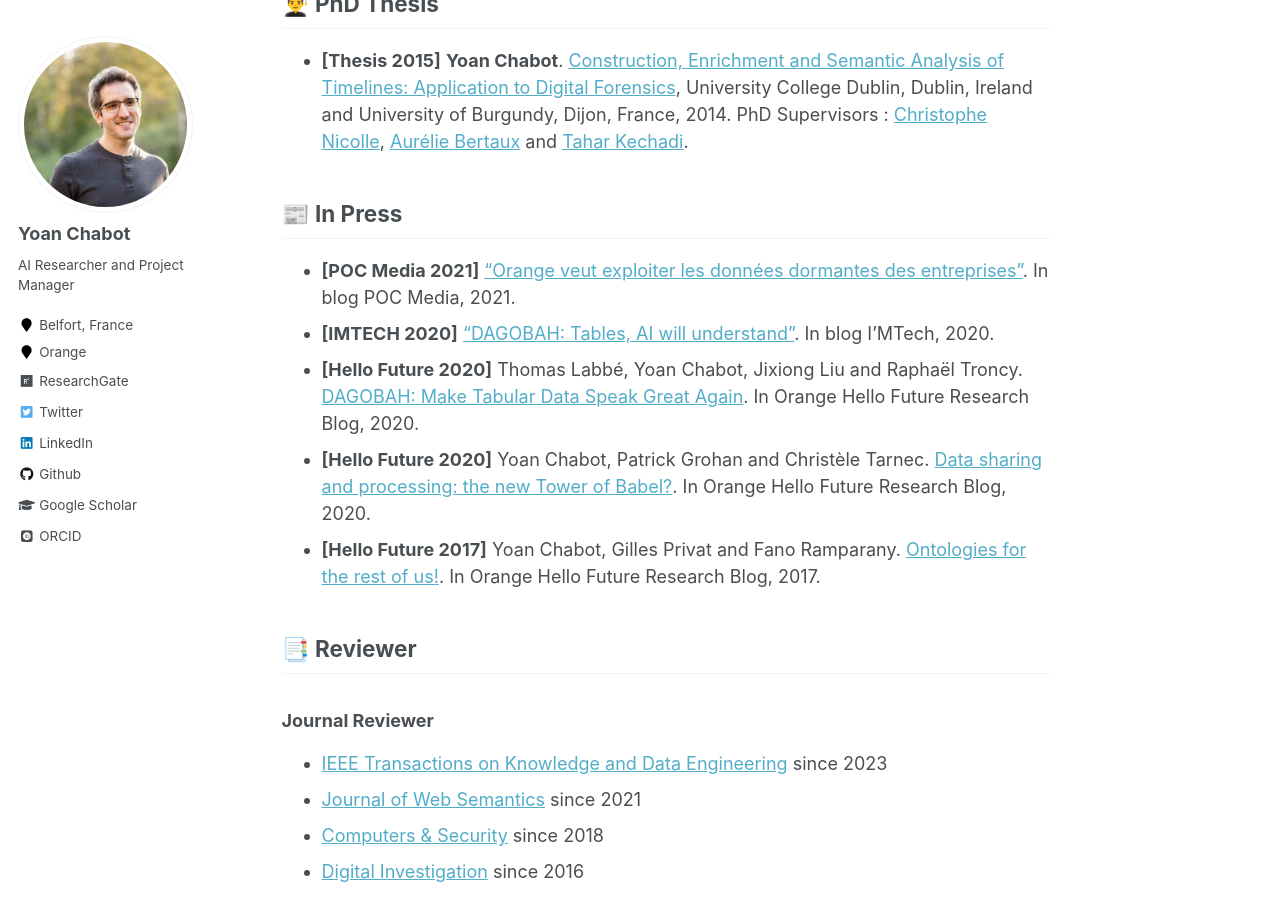
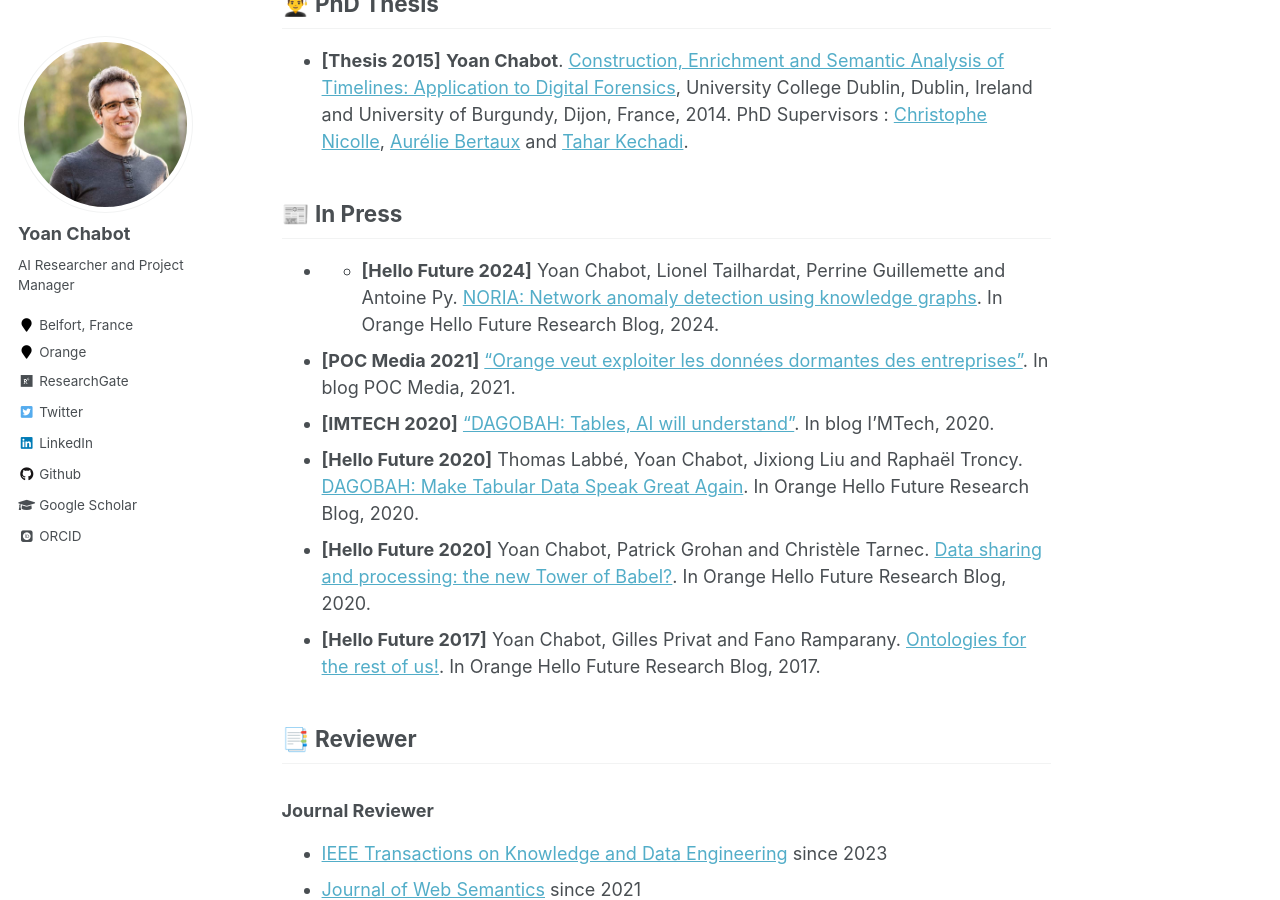
Before and after one commit to yoanchabot/yoanchabot.github.io, a Jekyll site: the page built from _pages/publications.md, in a window 1280 px wide and 900 px high, scrolled down 4870 px. Built offline with Jekyll 4.4.1, drawn with Linux system fonts in a browser that asks for light colours; some web fonts are replaced.

Commit message:
Update papers

```diff
--- a/_pages/publications.md
+++ b/_pages/publications.md
@@ -55,6 +55,7 @@ author_profile: true
 * <a name="thesis_2015"></a>**[Thesis 2015]** **Yoan Chabot**. [Construction, Enrichment and Semantic Analysis of Timelines: Application to Digital Forensics](https://github.com/yoanchabot/papers/raw/main/chabot2015d.pdf), University College Dublin, Dublin, Ireland and University of Burgundy, Dijon, France, 2014. PhD Supervisors : [Christophe Nicolle](https://scholar.google.fr/citations?user=sIwxy6IAAAAJ&hl=fr), [Aurélie Bertaux](https://scholar.google.fr/citations?hl=fr&user=virzKdYAAAAJ) and [Tahar Kechadi](https://people.ucd.ie/tahar.kechadi).
 
 ## 📰 In Press
+* * <a name="hello_future_2024"></a>**[Hello Future 2024]** Yoan Chabot, Lionel Tailhardat, Perrine Guillemette and Antoine Py. [NORIA: Network anomaly detection using knowledge graphs](https://hellofuture.orange.com/en/noria-network-anomaly-detection-using-knowledge-graphs/). In Orange Hello Future Research Blog, 2024.
 * <a name="poc_media_2021"></a>**[POC Media 2021]** ["Orange veut exploiter les données dormantes des entreprises"](https://www.pocmedia.fr/orange-veut-exploiter-les-donnees-dormantes-des-entreprises/). In blog POC Media, 2021.
 * <a name="imtech_2020"></a>**[IMTECH 2020]** ["DAGOBAH: Tables, AI will understand"](https://imtech.wp.imt.fr/en/2020/10/19/dagobah-tables-ai-will-understand/). In blog I'MTech, 2020.
 * <a name="hello_future_2020a"></a>**[Hello Future 2020]** Thomas Labbé, Yoan Chabot, Jixiong Liu and Raphaël Troncy. [DAGOBAH: Make Tabular Data Speak Great Again](https://hellofuture.orange.com/en/dagobah-make-tabular-data-speak-great-again/). In Orange Hello Future Research Blog, 2020.
```
